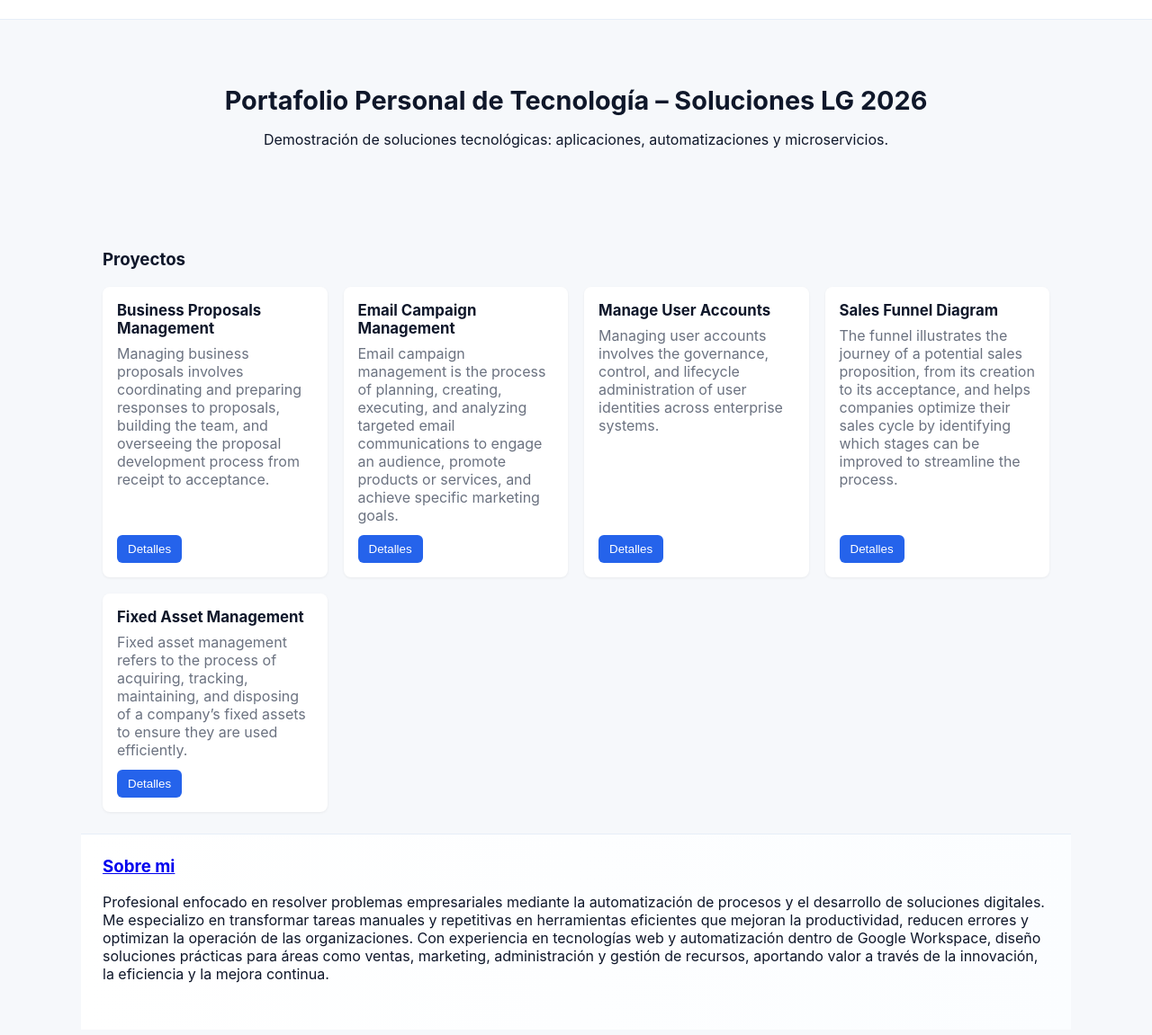
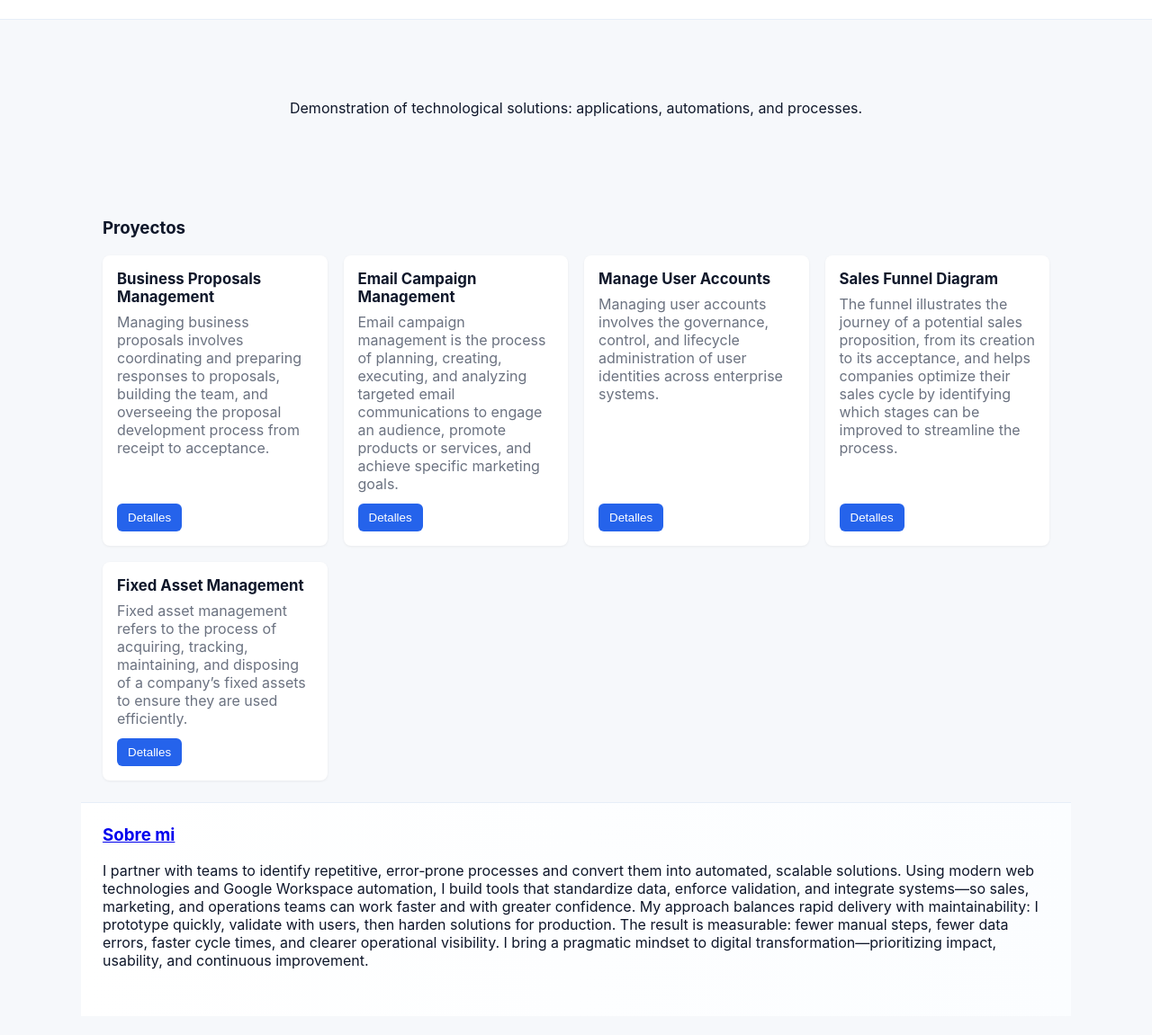
Before and after one commit to lcanizalez/portafolio, a plain HTML site: page index.html in a window 1280 px wide. Shown: the part 87-1238 px from the top of the page at 90% size. Drawn offline with Linux system fonts and the light colour scheme.

Commit message:
Cambio en el skill Ingles

```diff
--- a/index.html
+++ b/index.html
@@ -21,8 +21,7 @@
     <main>
       <section class="hero">
         <div class="container">
-          <h2>Portafolio Personal de Tecnología – Soluciones LG 2026</h2>
-          <p>Demostración de soluciones tecnológicas: aplicaciones, automatizaciones y microservicios.</p>
+          <p>Demonstration of technological solutions: applications, automations, and processes.</p>
         </div>
       </section>
 
@@ -33,10 +32,7 @@
 
       <section id="sobre-mi" class="container sobre-mi">
         <h3><a href="/imagenes/Espana Roxio Leonardo_GarciaCanizales_CV v2.pdf">Sobre mi</a></h3>
-        <p>Profesional enfocado en resolver problemas empresariales mediante la automatización de procesos y el desarrollo de soluciones digitales. Me especializo en transformar tareas manuales y repetitivas en herramientas eficientes que mejoran la productividad,
-          reducen errores y optimizan la operación de las organizaciones. Con experiencia en tecnologías web y automatización
-          dentro de Google Workspace, diseño soluciones prácticas para áreas como ventas, marketing, administración y gestión de recursos,
-          aportando valor a través de la innovación, la eficiencia y la mejora continua.
+        <p>I partner with teams to identify repetitive, error‑prone processes and convert them into automated, scalable solutions. Using modern web technologies and Google Workspace automation, I build tools that standardize data, enforce validation, and integrate systems—so sales, marketing, and operations teams can work faster and with greater confidence. My approach balances rapid delivery with maintainability: I prototype quickly, validate with users, then harden solutions for production. The result is measurable: fewer manual steps, fewer data errors, faster cycle times, and clearer operational visibility. I bring a pragmatic mindset to digital transformation—prioritizing impact, usability, and continuous improvement.
         </p>
       </section>
 
```
